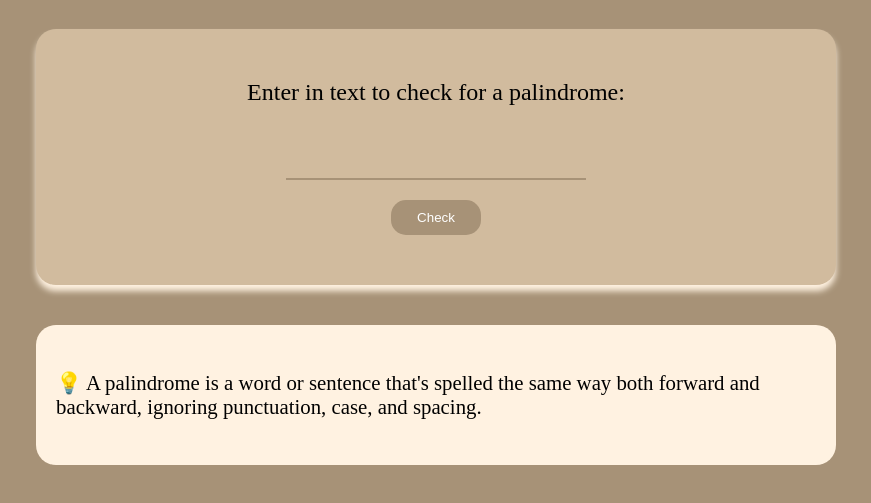
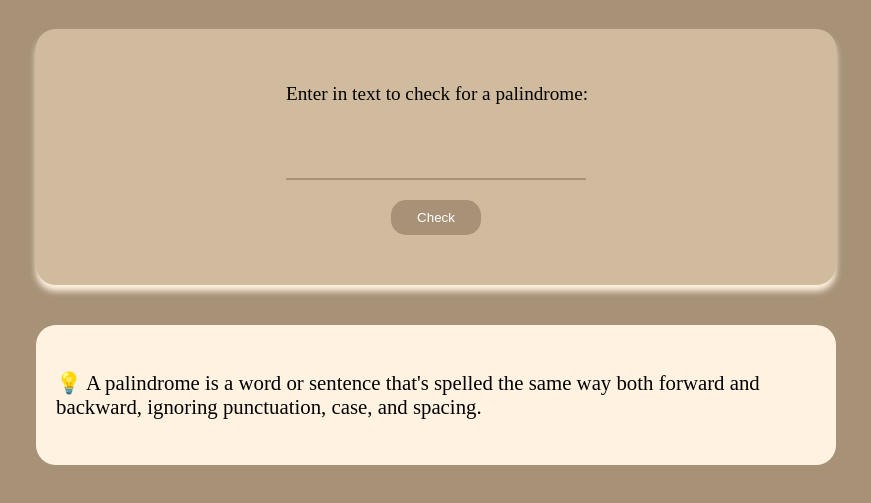
Before and after one commit to brynsgtn/palindromeChecker, a website: page index.html in a window 1280 px wide. Shown: the part 205-708 px from the top of the page, without its empty margins (204-1075 px from the left). Drawn offline with Linux system fonts and the light colour scheme.

Commit message:
Updated HTML file.

```diff
--- a/index.html
+++ b/index.html
@@ -18,7 +18,7 @@
         <div class="palindrome-div">
           <div class="palindrome-content">
             <div class="label">
-              <label for="text-input">Enter in text to check for a palindrome:<label></label>
+              <label for="text-input" class="text-input-label">Enter in text to check for a palindrome:<label></label>
             </div>
             <div class="input">
               <input class="palindrome-input" id="text-input" value type="text" autocomplete="off"></input>
```
